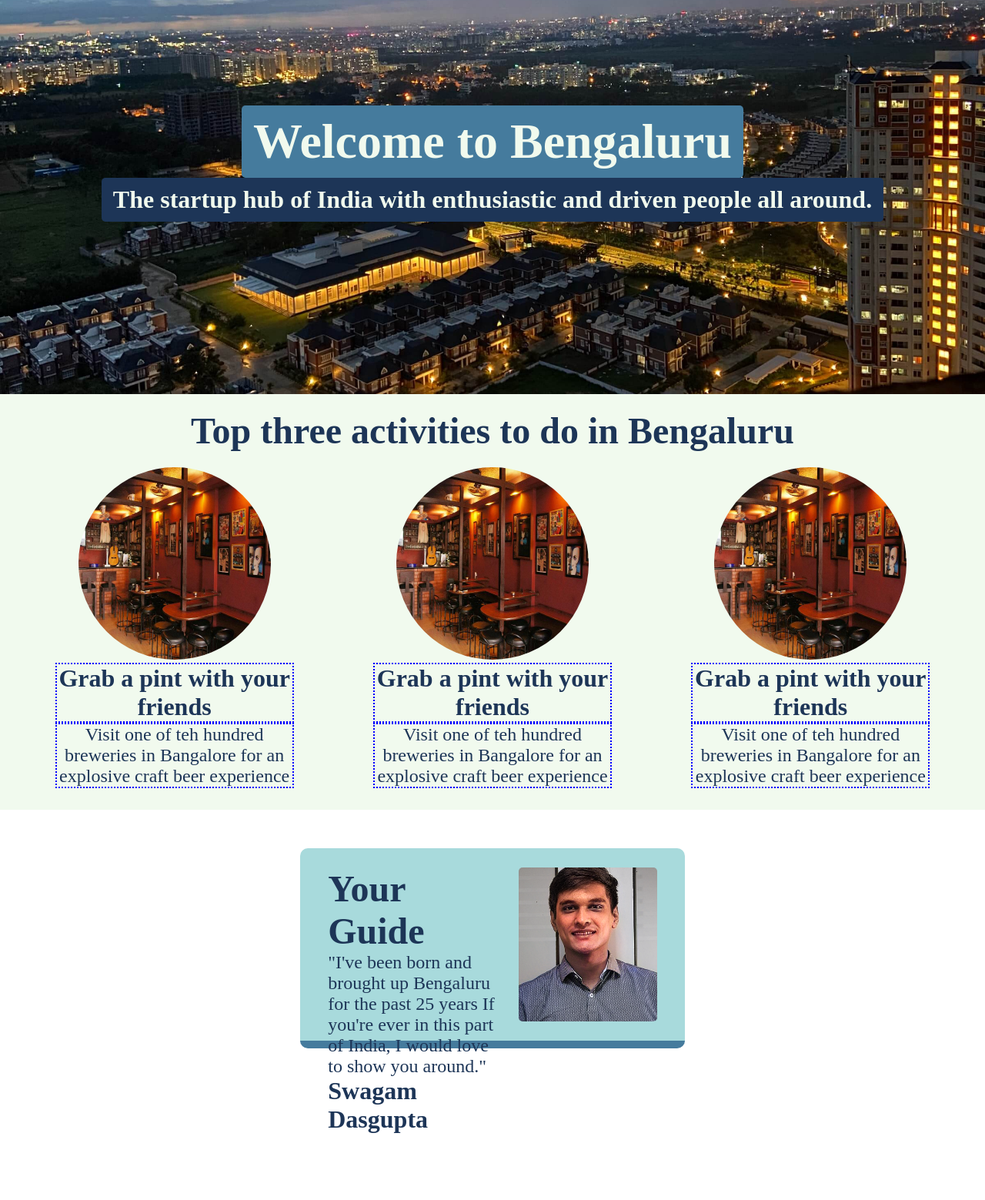
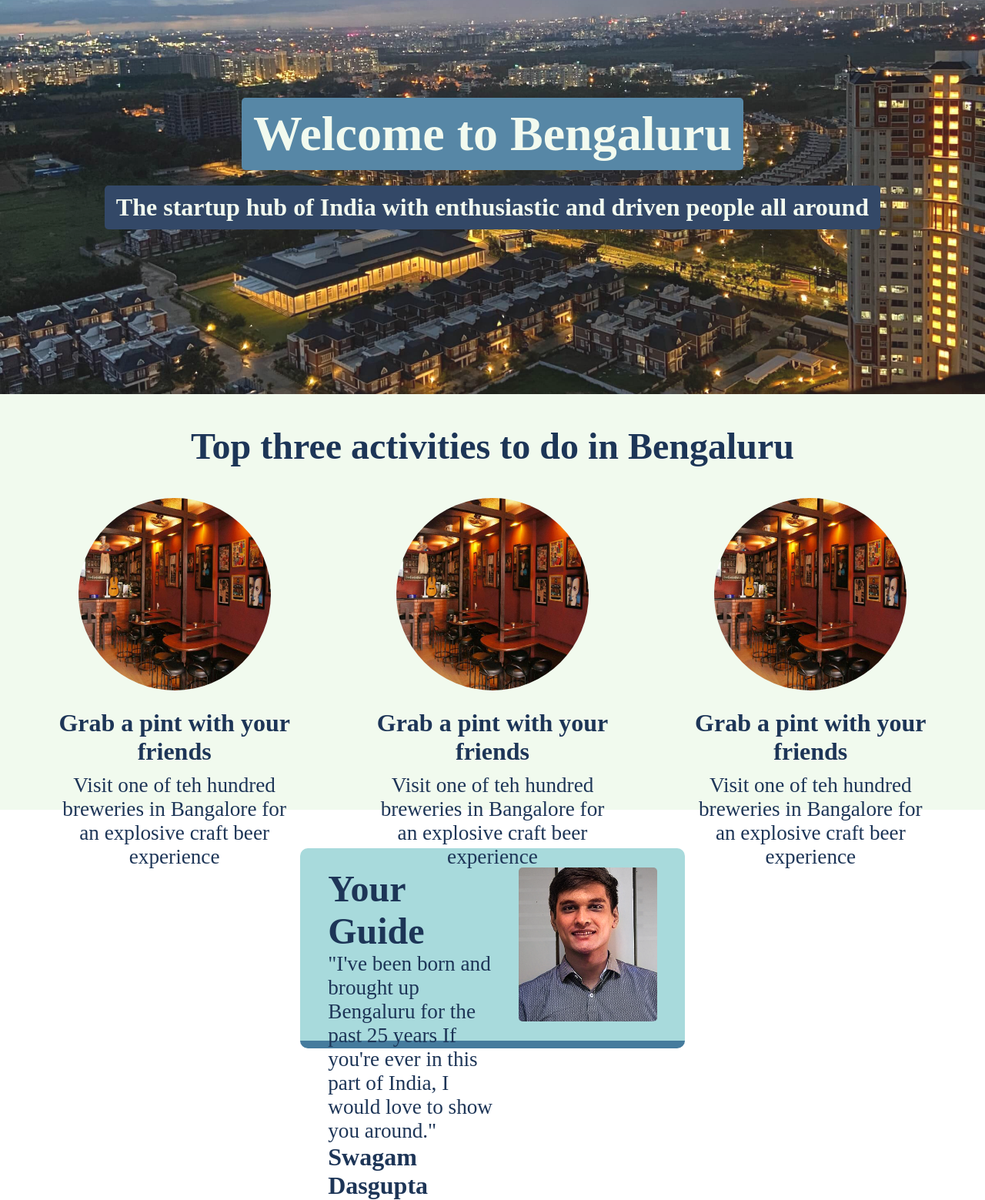
Before and after one commit to Rendezvous97/HTML101-Hometown-Site, a plain HTML site: page index.html in a window 1280 px wide. Shown: the part 88-1647 px from the top of the page at 77% size. Before the commit the page ends 1561 px from the top, so only its background shows below. Drawn offline with Linux system fonts and the light colour scheme; a web font is replaced by a local one.

Commit message:
spacing issues resolved

```diff
--- a/index.html
+++ b/index.html
@@ -12,12 +12,12 @@
         <!-- HERO SECTION -->
         <div id="hero">
             <h1 id="welcome">Welcome to Bengaluru</h1>
-            <h3 id="caption">The startup hub of India with enthusiastic and driven people all around.</h3>
+            <h3 id="caption">The startup hub of India with enthusiastic and driven people all around</h3>
         </div>
 
         <!-- ACTIVITIES SECTION -->
         <div id="activities">
-            <h2>Top three activities to do in Bengaluru</h2>
+            <h2 id="activities-caption">Top three activities to do in Bengaluru</h2>
 
             <div id="ind-activities-section">
 
--- a/styles.css
+++ b/styles.css
@@ -29,7 +29,7 @@ h3 {
 }
 
 p {
-    font-size: 1.5em;
+    font-size: 1.7em;
     margin: 0;
 }
 
@@ -39,11 +39,6 @@ body {
     color: #F1FAEE;
     font-family: clearlight;
 }
-
-/* h1 {
-    margin: 0 0;
-    padding: 0px 0px;
-} */
 
 #hero {
     display: flex;
@@ -56,6 +51,7 @@ body {
     background-position: center bottom;
     height: 600px;
     /* padding-top: 200px; */
+    opacity: 90%;
 }
 
 #welcome {
@@ -67,6 +63,7 @@ body {
 #caption {
     background-color: #1D3557;
     /* width: 500px; */
+    margin-top: 20px;
     padding: 10px 15px;
     border-radius: 5px;
 }
@@ -76,6 +73,10 @@ body {
     color: #1D3557;
     height: 500px;
     padding: 20px 0 20px 0;
+}
+
+#activities-caption {
+    margin: 20px 0 20px 0;
 }
 
 #ind-activities-section {
@@ -94,6 +95,16 @@ body {
     width: 250px;
     height: 250px;
     border-radius: 50%;
+}
+
+.img-activities-title {
+    margin: 20px 0 10px 0;
+    /* border: 2px dotted blue; */
+}
+
+.img-activities-subtitle {
+    margin: 0 0 0 0;
+    /* border: 2px dotted blue; */
 }
 
 #guide {
@@ -120,6 +131,9 @@ body {
 
 #card-text {
     width: 50%;
+    display: flex;
+    flex-direction: column;
+    justify-content: space-between;
     /* border: 2px dotted blue; */
 }
 
@@ -133,13 +147,3 @@ body {
     border-radius: 5px;
     /* border: 2px dotted blue; */
 }
-
-.img-activities-title {
-    margin-top: 30px 0 0 0;
-    border: 2px dotted blue;
-}
-
-.img-activities-subtitle {
-    margin-top: -50px 0 0 0;
-    border: 2px dotted blue;
-}
```
